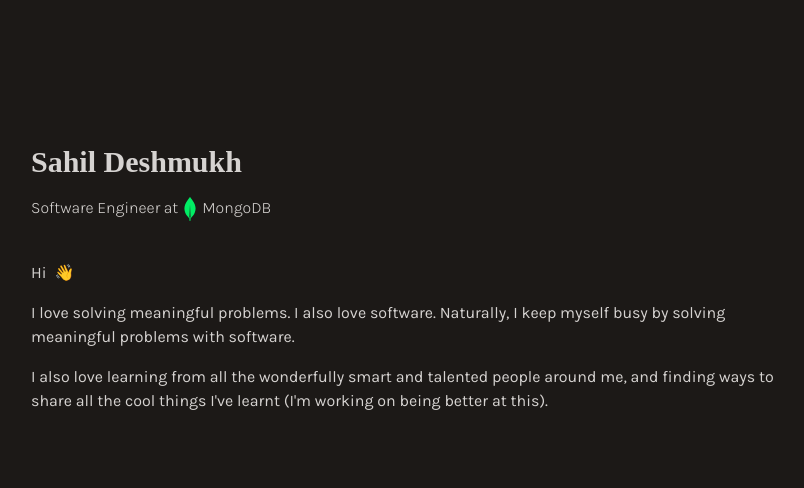
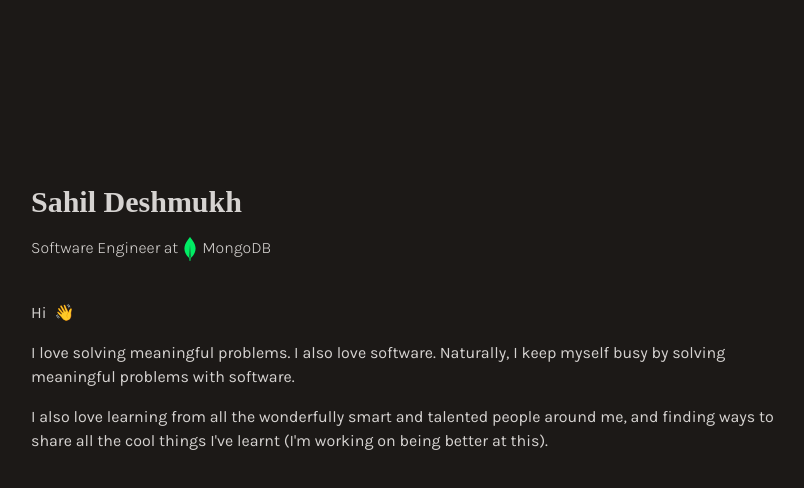
Before and after one commit to sahildmk/dmk-dev-v2, a Next.js app: page / in a window 1280 px wide. Shown: the top 488 px of the page, without its empty margins (225-1029 px from the left). Built offline with nearby package versions, Linux system fonts and the light colour scheme; a web font is replaced by a local one; what tailwindcss-motion would draw is missing.

Commit message:
feat(home): enhance introduction section with improved animations and add WIP timeline component

```diff
--- a/app/page.tsx
+++ b/app/page.tsx
@@ -1,12 +1,12 @@
 import MongoDB from "./components/mongo";
 
 const blurStyle =
-  "motion-opacity-in-[10%] motion-blur-in-[5px] motion-duration-[2s] motion-ease-in-out";
+  "motion-opacity-in-[5%] motion-blur-in-[5px] motion-duration-[2s] motion-ease-in-out";
 
 export default function Home() {
   return (
     <main className="flex min-h-svh flex-col items-center justify-between p-6  text-stone-300 bg-stone-900">
-      <div className="md:w-xl lg:w-3xl mt-30 space-y-10">
+      <div className="md:w-xl lg:w-3xl mt-40 sm:space-y-10 space-y-10">
         <section className="text-stone-300">
           <h1
             className={`text-3xl font-bold ${blurStyle} motion-delay-200 font-serif`}
@@ -17,16 +17,27 @@ export default function Home() {
             <span className={`${blurStyle} motion-delay-300`}>
               Software Engineer at
             </span>
-            <span className={`${blurStyle} motion-delay-400`}>
-              <MongoDB className={`size-6 inline-block `} />
-              <span className="">MongoDB</span>
-            </span>
+            <a
+              className={`inline-block ${blurStyle} motion-delay-400 group hover:cursor-pointer`}
+              href="https://www.mongodb.com/"
+              target="_blank"
+              rel="noopener noreferrer"
+            >
+              <MongoDB
+                className={`size-6 inline-block group-hover:scale-120 transition-transform group-hover:rotate-20 duration-300`}
+              />
+              <p className="group-hover:scale-105 inline-block transition-all duration-300 ">
+                MongoDB
+              </p>
+            </a>
           </div>
         </section>
         <section className="space-y-4">
           <div className="flex space-x-2">
             <p className={`${blurStyle} motion-delay-500`}>Hi</p>
-            <p className={`${blurStyle} motion-delay-500 motion-preset-shake`}>
+            <p
+              className={`${blurStyle} motion-delay-500 motion-preset-seesaw-lg`}
+            >
               👋
             </p>
           </div>
@@ -44,3 +55,22 @@ export default function Home() {
     </main>
   );
 }
+
+const Timeline = () => {
+  return (
+    <div>
+      <section>
+        <div className="flex items-center space-x-2">
+          <MongoDB
+            className={`h-8 inline-block ${blurStyle} motion-delay-800`}
+          />
+          <h2
+            className={`text-2xl font-medium font-serif ${blurStyle} motion-delay-800`}
+          >
+            MongoDB
+          </h2>
+        </div>
+      </section>
+    </div>
+  );
+};
```
